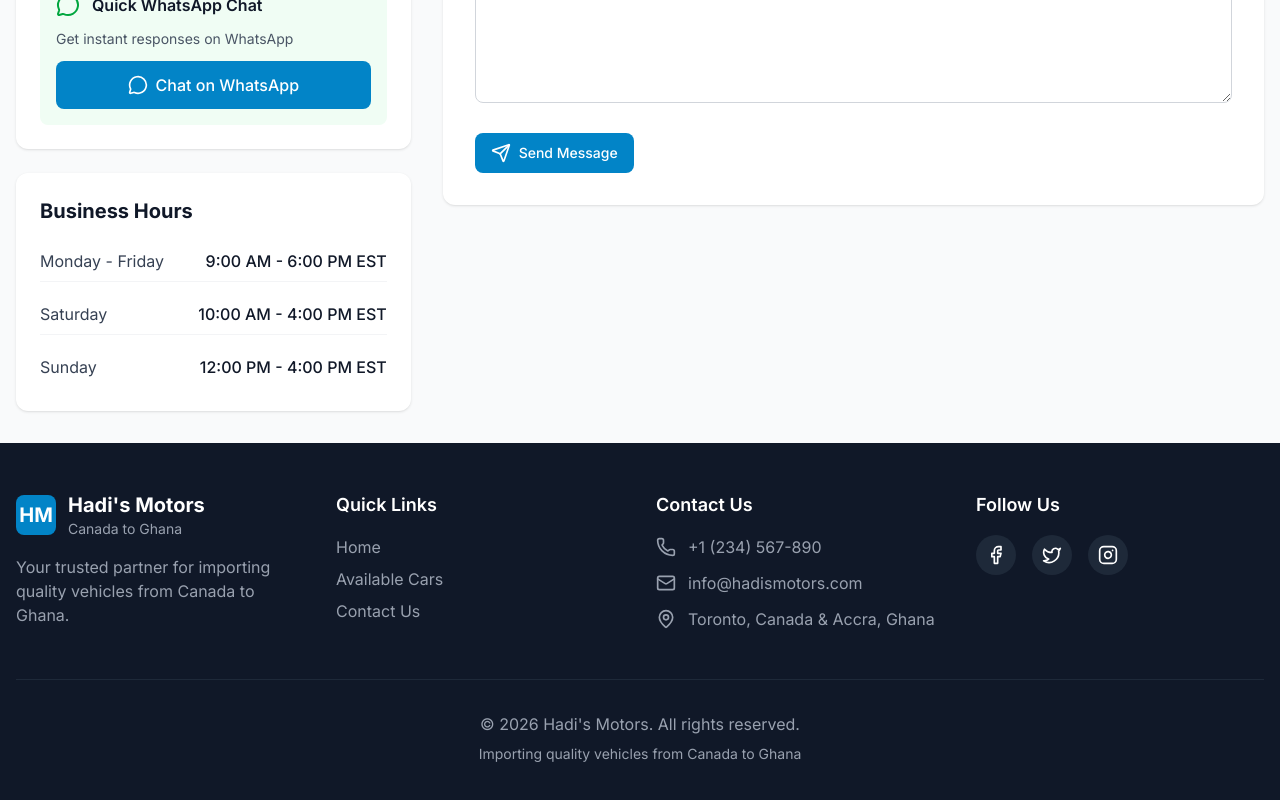
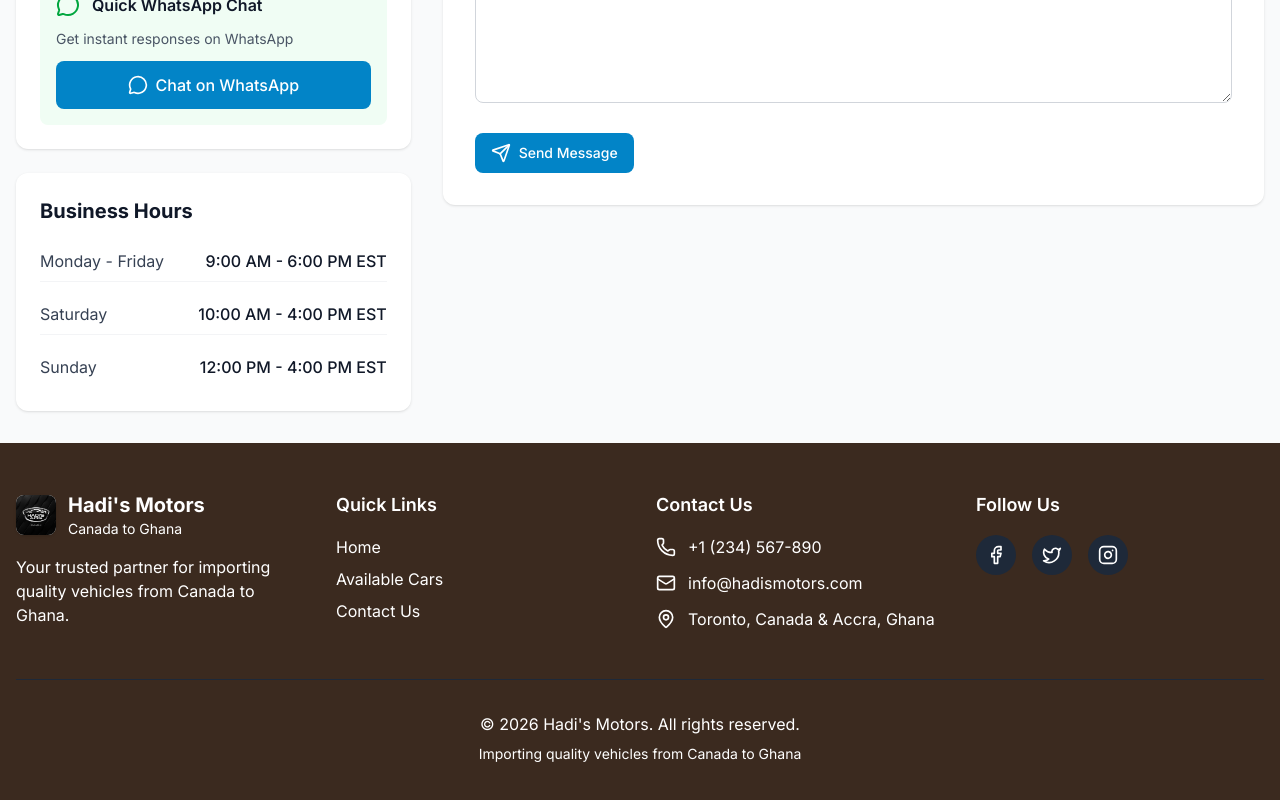
Before and after one commit to Namibra-Devs/hadis-autos-website, a React (Vite) app in the folder hadi-autos/: page /contact in a window 1280 px wide. Shown: the part 543-1343 px from the top of the page. Built offline with nearby package versions, Linux system fonts and the light colour scheme; the HTML template or start-up script is replaced by a standard one.

Commit message:
footer added

```diff
--- a/hadi-autos/src/components/home/CTASection.jsx
+++ b/hadi-autos/src/components/home/CTASection.jsx
@@ -6,7 +6,7 @@
   return (
     <section className="relative py-20 lg:py-32 overflow-hidden">
       {/* Background Gradient */}
-      <div className="absolute inset-0 bg-gradient-to-br from-primary-600 via-primary-700 to-emerald-800" />
+      <div className="absolute inset-0 bg-light" />
 
       {/* Animated Background Pattern */}
       <div className="absolute inset-0 opacity-10">
@@ -24,19 +24,25 @@
         <div className="max-w-4xl mx-auto">
           {/* Header */}
           <div className="text-center mb-12">
-            <div className="inline-flex items-center space-x-3 bg-white/10 backdrop-blur-sm rounded-full px-6 py-3 mb-8">
-              <CheckCircle className="w-5 h-5 text-emerald-300" />
-              <span className="text-white font-semibold">Start Your Import Journey Today</span>
-            </div>
 
-            <h2 className="text-4xl lg:text-5xl font-bold text-white mb-6">
-              Ready to Import Your
-              <span className="block text-transparent bg-clip-text bg-gradient-to-r from-emerald-300 to-cyan-300">
-                Dream Car?
-              </span>
-            </h2>
+            <div className="inline-flex items-center gap-3 mb-6">
+            <div className="w-12 h-[2px] bg-gradient-to-r from-transparent via-amber-600 to-transparent" />
+            <span className="text-amber-600/80 text-sm uppercase tracking-[0.2em] font-medium">
+             Start Your Import Journey Today
+            </span>
+            <div className="w-12 h-[2px] bg-gradient-to-r from-transparent via-amber-600 to-transparent" />
+          </div>
 
-            <p className="text-xl text-white/80 max-w-2xl mx-auto">
+           <h2 className="text-xl md:text-3xl lg:text-4xl font-bold text-black mb-6">
+           Ready to {' '}
+            <span className="text-transparent bg-clip-text bg-gradient-to-r from-amber-400 via-orange-500 to-amber-900">
+             Import Your  Dream Car?
+            </span>
+          </h2>
+
+
+
+            <p className="text-xl text-black max-w-2xl mx-auto">
               Contact us today for a personalized consultation and get started on your vehicle import journey from Canada to Ghana.
             </p>
           </div>
@@ -63,10 +69,9 @@
               <div
                 key={index}
                 className="
-                  bg-white/10 backdrop-blur-sm rounded-2xl p-6
+                  bg-[#3b2a1f] backdrop-blur-lg rounded-xl p-6
                   border border-white/20
-                  hover:bg-white/15 hover:border-white/30
-                  transition-all duration-300
+
                   group
                 "
               >
@@ -103,11 +108,11 @@
                 group relative overflow-hidden
                 bg-gradient-to-r from-green-500 to-emerald-600
                 hover:from-green-600 hover:to-emerald-700
-                text-white px-8 py-4 rounded-xl font-semibold
-                shadow-2xl hover:shadow-3xl
+                text-white px-8 py-4 rounded-md font-semibold
+                shadow-sm hover:shadow-xl
                 transition-all duration-300
                 transform hover:scale-105
-                flex-1 lg:flex-none
+                flex-1 lg:flex-none cursor-pointer
               "
               aria-label="Chat on WhatsApp"
             >
@@ -118,7 +123,7 @@
               <span className="
                 absolute inset-0 bg-gradient-to-r from-white/10 to-transparent
                 translate-x-full group-hover:translate-x-0
-                transition-transform duration-500
+                transition-transform duration-500 c
               " />
             </Button>
 
@@ -128,12 +133,12 @@
               href="tel:+1234567890"
               className="
                 group relative overflow-hidden
-                bg-white text-gray-900 hover:text-gray-900
-                px-8 py-4 rounded-xl font-semibold
-                shadow-2xl hover:shadow-3xl
+                 text-gray-900 hover:text-gray-900
+                px-8 py-4 rounded-md font-semibold
+                shadow-sm hover:shadow-xl
                 transition-all duration-300
                 transform hover:scale-105
-                flex-1 lg:flex-none
+                flex-1 lg:flex-none cursor-pointer
               "
               aria-label="Call Hadi's Motors"
             >
@@ -153,12 +158,12 @@
               <Button
                 className="
                   group relative overflow-hidden
-                  bg-transparent border-2 border-white/30 text-white
-                  hover:bg-white/10 hover:border-white/60
-                  px-8 py-4 rounded-xl font-semibold
+                   border-1 border-white/30 text-white
+                  hover:bg-white/10 hover:border-black hover:text-black
+                  px-8 py-4 rounded-md font-semibold
                   transition-all duration-300
                   transform hover:scale-105
-                  flex-1 lg:flex-none
+                  flex-1 lg:flex-none cursor-pointer
                 "
                 aria-label="Contact us via form"
               >
@@ -174,15 +179,6 @@
             </Link>
           </div>
 
-          {/* Footer Note */}
-          <div className="text-center mt-12 pt-8 border-t border-white/20">
-            <p className="text-white/60 text-sm">
-              <span className="font-semibold text-white/80">Office Hours:</span> Mon-Fri 9AM-6PM EST • Sat 10AM-4PM EST
-            </p>
-            <p className="text-white/60 text-sm mt-2">
-              We serve clients across Canada and Ghana with personalized import solutions.
-            </p>
-          </div>
         </div>
       </div>
     </section>
--- a/hadi-autos/src/components/home/FlipbookHero.jsx
+++ b/hadi-autos/src/components/home/FlipbookHero.jsx
@@ -191,7 +191,7 @@
       </div>
 
       {/* FIXED RIGHT NAV */}
-      {activeSection >= 0 && activeSection < sections.length && (
+      {/* {activeSection >= 0 && activeSection < sections.length && (
         <div className="fixed right-15 top-1/2 transform -translate-y-1/2 z-50 hidden lg:block">
           <div className="flex flex-col items-center space-y-4">
             {sections.map((_, index) => (
@@ -222,7 +222,7 @@
             ))}
           </div>
         </div>
-      )}
+      )} */}
 
 
 
--- a/hadi-autos/src/components/layout/Footer.jsx
+++ b/hadi-autos/src/components/layout/Footer.jsx
@@ -1,24 +1,37 @@
-import { Phone, Mail, MapPin, Facebook, Twitter, Instagram } from 'lucide-react'
-import { Link } from 'react-router-dom'
+import {
+  Phone,
+  Mail,
+  MapPin,
+  Facebook,
+  Twitter,
+  Instagram,
+} from "lucide-react";
+import { Link } from "react-router-dom";
 
 const Footer = () => {
   return (
-    <footer className="bg-gray-900 text-white">
+    <footer className="bg-[#3b2a1f] text-white">
       <div className="container mx-auto px-4 py-12">
         <div className="grid grid-cols-1 md:grid-cols-2 lg:grid-cols-4 gap-8">
           {/* Company Info */}
           <div>
             <div className="flex items-center space-x-3 mb-4">
-              <div className="w-10 h-10 bg-primary-600 rounded-lg flex items-center justify-center">
-                <span className="text-xl font-bold">HM</span>
+              <div className="w-10 h-10 rounded-lg overflow-hidden bg-white flex items-center justify-center shadow-sm">
+                <img
+                  src="/Logo.jpeg"
+                  alt="Hadi's Motors Logo"
+                  className="w-full h-full object-contain"
+                />
               </div>
               <div>
                 <h3 className="text-xl font-bold">Hadi's Motors</h3>
-                <p className="text-gray-400 text-sm">Canada to Ghana</p>
+                <p className="text-white text-sm">Canada to Ghana</p>
               </div>
             </div>
-            <p className="text-gray-400">
-              Your trusted partner for importing quality vehicles from Canada to Ghana.
+
+            <p className="text-white-400">
+              Your trusted partner for importing quality vehicles from Canada to
+              Ghana.
             </p>
           </div>
 
@@ -27,17 +40,26 @@
             <h4 className="text-lg font-semibold mb-4">Quick Links</h4>
             <ul className="space-y-2">
               <li>
-                <Link to="/" className="text-gray-400 hover:text-white transition-colors">
+                <Link
+                  to="/"
+                  className="text-white hover:text-gray-400 transition-colors"
+                >
                   Home
                 </Link>
               </li>
               <li>
-                <Link to="/cars" className="text-gray-400 hover:text-white transition-colors">
+                <Link
+                  to="/cars"
+                  className="text-white hover:text-gray-400 transition-colors"
+                >
                   Available Cars
                 </Link>
               </li>
               <li>
-                <Link to="/contact" className="text-gray-400 hover:text-white transition-colors">
+                <Link
+                  to="/contact"
+                  className="text-white hover:text-gray-400 transition-colors"
+                >
                   Contact Us
                 </Link>
               </li>
@@ -48,15 +70,15 @@
           <div>
             <h4 className="text-lg font-semibold mb-4">Contact Us</h4>
             <ul className="space-y-3">
-              <li className="flex items-center space-x-3 text-gray-400">
+              <li className="flex items-center space-x-3 text-white">
                 <Phone className="w-5 h-5" />
                 <span>+1 (234) 567-890</span>
               </li>
-              <li className="flex items-center space-x-3 text-gray-400">
+              <li className="flex items-center space-x-3 text-white">
                 <Mail className="w-5 h-5" />
                 <span>info@hadismotors.com</span>
               </li>
-              <li className="flex items-center space-x-3 text-gray-400">
+              <li className="flex items-center space-x-3 text-white-400">
                 <MapPin className="w-5 h-5" />
                 <span>Toronto, Canada & Accra, Ghana</span>
               </li>
@@ -90,15 +112,17 @@
         </div>
 
         {/* Copyright */}
-        <div className="mt-12 pt-8 border-t border-gray-800 text-center text-gray-400">
-          <p>© {new Date().getFullYear()} Hadi's Motors. All rights reserved.</p>
+        <div className="mt-12 pt-8 border-t border-gray-800 text-center text-white">
+          <p>
+            © {new Date().getFullYear()} Hadi's Motors. All rights reserved.
+          </p>
           <p className="mt-2 text-sm">
             Importing quality vehicles from Canada to Ghana
           </p>
         </div>
       </div>
     </footer>
-  )
-}
+  );
+};
 
-export default Footer
+export default Footer;
```
